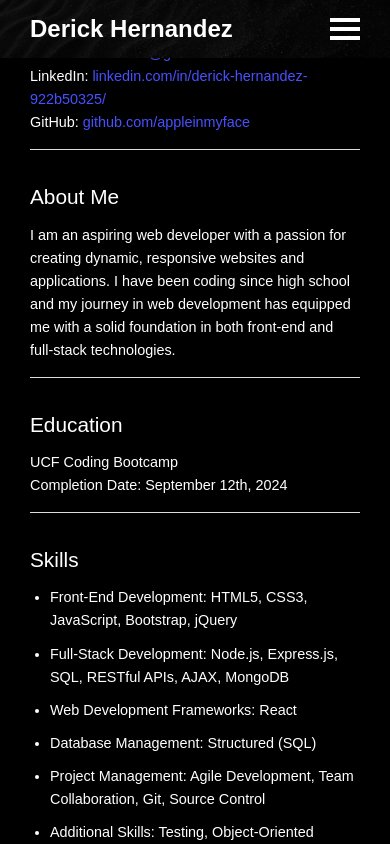
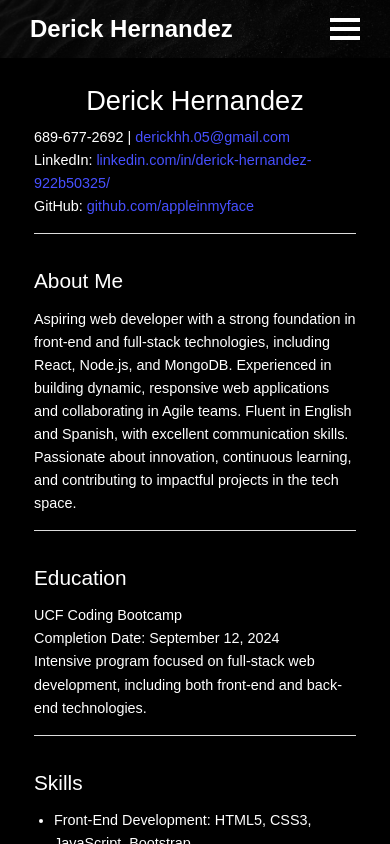
Before and after one commit to appleinmyface/React-Portfolio, a React (Vite) app: page /resume in a window 390 px wide. Built offline with nearby package versions, Linux system fonts and the light colour scheme.

Commit message:
added styles and updated my resume

```diff
--- a/src/pages/AboutMe.css
+++ b/src/pages/AboutMe.css
@@ -75,3 +75,26 @@
     text-align: center; /* Center the name in mobile */
   }
 }
+
+/* Small devices (mobile phones) */
+@media (max-width: 480px) {
+  .about-me {
+    margin-top: 200px;
+  }
+
+  .profile-pic {
+    width: 150px;
+  }
+
+  .typing-effect {
+    font-size: 1.5rem; /* Adjust font size for smaller screens */
+  }
+
+  .bio h1 {
+    font-size: 1.5rem; /* Adjust font size for smaller screens */
+  }
+
+  .bio p {
+    font-size: 0.9rem; /* Adjust font size for smaller screens */
+  }
+}
--- a/src/pages/Contact.jsx
+++ b/src/pages/Contact.jsx
@@ -60,7 +60,9 @@ const Contact = () => {
   };
 
   return (
+
     <div className="contact-container">
+      <h1 className="contact-title">Contact Me</h1>
       <div className="contact-content">
         <form className="contact-form" onSubmit={handleSubmit}>
           <input
@@ -86,7 +88,7 @@ const Contact = () => {
             onChange={handleChange}
             required
           ></textarea>
-          <button type="submit" disabled={loading}>
+          <button type="submit" className="submit-button" disabled={loading}>
             {loading ? "Sending..." : "Send"}
           </button>
           {status && <p className="status-message">{status}</p>}
--- a/src/pages/Home.css
+++ b/src/pages/Home.css
@@ -154,6 +154,10 @@ body {
 }
 
 @media (max-width: 480px) {
+    .home-container {
+        margin-top: 250px;
+        padding: 10px; /* Adjust padding for smaller screens */
+    }
     .home-header h1 {
         font-size: 2em; /* Further adjust header font size for extra small screens */
     }
--- a/src/pages/Home.jsx
+++ b/src/pages/Home.jsx
@@ -13,7 +13,7 @@ const Home = () => {
             </header>
             <div className="home-buttons">
                 <a href="/contact" className="btn connect">Connect with Me</a>
-                <a href="/resume" className="btn resume" target="_blank" rel="noopener noreferrer">Resume</a>
+                <a href="/resume" className="btn resume">Resume</a>
             </div>
         </div>
     );
--- a/src/pages/Portfolio.jsx
+++ b/src/pages/Portfolio.jsx
@@ -52,6 +52,8 @@ const Portfolio = () => {
 
   return (
     // Portfolio component JSX
+    <div className="portfolio">
+    <h1 className="portfolio-title text-lg-start">Portfolio</h1>
     <div className="portfolio-container">
       {projects.map((project, index) => (
         <Project
@@ -63,6 +65,7 @@ const Portfolio = () => {
         />
       ))}
     </div>
+  </div>
   );
 };
 
--- a/src/pages/Resume.css
+++ b/src/pages/Resume.css
@@ -9,7 +9,7 @@
     border-radius: 8px;
     box-shadow: 0 4px 8px rgba(0, 0, 0, 0.1);
     font-family: 'Arial', sans-serif;
-    margin-top: 500px;
+    margin-top: 900px;
   }
 
   .resume-container h1 {
@@ -82,10 +82,38 @@
   }
 
   /* Mobile Support */
+  @media only screen and (max-width: 1024px) {
+    .resume-container {
+      padding: 30px;
+      margin-top: 500px;
+    }
+
+    .resume-container h1 {
+      font-size: 2.2em;
+    }
+
+    .resume-container p, .resume-container ul {
+      font-size: 1.1em;
+    }
+
+    .resume-container h2 {
+      font-size: 1.6em;
+    }
+
+    .resume-container h3 {
+      font-size: 1.3em;
+    }
+
+    .resume-container a.download-link {
+      padding: 10px 18px;
+      font-size: 1.1em;
+    }
+  }
+
   @media only screen and (max-width: 768px) {
     .resume-container {
       padding: 20px;
-      margin-top: 550px;
+      margin-top: 800px;
     }
 
     .resume-container h1 {
@@ -110,9 +138,94 @@
     }
   }
 
-  @media only screen and (max-width: 480px) {
+  @media only screen and (max-width: 430px) {
     .resume-container {
-      padding: 10px;
+      padding: 15px;
+      margin-top: 1100px;
+    }
+
+    .resume-container h1 {
+      font-size: 1.9em;
+    }
+
+    .resume-container p, .resume-container ul {
+      font-size: 0.95em;
+    }
+
+    .resume-container h2 {
+      font-size: 1.4em;
+    }
+
+    .resume-container h3 {
+      font-size: 1.2em;
+    }
+
+    .resume-container a.download-link {
+      padding: 9px 14px;
+      font-size: 0.95em;
+    }
+  }
+
+  @media only screen and (max-width: 414px) {
+    .resume-container {
+      padding: 16px;
+      margin-top: 1200px;
+    }
+
+    .resume-container h1 {
+      font-size: 1.8em;
+    }
+
+    .resume-container p, .resume-container ul {
+      font-size: 0.95em;
+    }
+
+    .resume-container h2 {
+      font-size: 1.4em;
+    }
+
+    .resume-container h3 {
+      font-size: 1.2em;
+    }
+
+    .resume-container a.download-link {
+      padding: 9px 14px;
+      font-size: 0.95em;
+    }
+  }
+
+  @media only screen and (max-width: 390px) {
+    .resume-container {
+      padding: 14px;
+      margin-top: 1150px;
+    }
+
+    .resume-container h1 {
+      font-size: 1.7em;
+    }
+
+    .resume-container p, .resume-container ul {
+      font-size: 0.9em;
+    }
+
+    .resume-container h2 {
+      font-size: 1.3em;
+    }
+
+    .resume-container h3 {
+      font-size: 1.1em;
+    }
+
+    .resume-container a.download-link {
+      padding: 8px 12px;
+      font-size: 0.9em;
+    }
+  }
+
+  @media only screen and (max-width: 375px) {
+    .resume-container {
+      padding: 12px;
+      margin-top: 1400px;
     }
 
     .resume-container h1 {
@@ -136,3 +249,31 @@
       font-size: 0.9em;
     }
   }
+
+  @media only screen and (max-width: 320px) {
+    .resume-container {
+      padding: 10px;
+      margin-top: 1250px;
+    }
+
+    .resume-container h1 {
+      font-size: 1.6em;
+    }
+
+    .resume-container p, .resume-container ul {
+      font-size: 0.85em;
+    }
+
+    .resume-container h2 {
+      font-size: 1.2em;
+    }
+
+    .resume-container h3 {
+      font-size: 1em;
+    }
+
+    .resume-container a.download-link {
+      padding: 7px 10px;
+      font-size: 0.85em;
+    }
+  }
--- a/src/pages/Resume.jsx
+++ b/src/pages/Resume.jsx
@@ -5,7 +5,8 @@ const Resume = () => {
   return (
     <div className="resume-container">
       <h1>Derick Hernandez</h1>
-      <p>Email: <a href="mailto:derickhh.05@gmail.com">derickhh.05@gmail.com</a><br />
+      <p>
+        689-677-2692 | <a href="mailto:derickhh.05@gmail.com">derickhh.05@gmail.com</a><br />
         LinkedIn: <a href="https://www.linkedin.com/in/derick-hernandez-922b50325/" target="_blank" rel="noopener noreferrer">linkedin.com/in/derick-hernandez-922b50325/</a><br />
         GitHub: <a href="https://github.com/appleinmyface" target="_blank" rel="noopener noreferrer">github.com/appleinmyface</a>
       </p>
@@ -14,23 +15,27 @@ const Resume = () => {
 
       <h2>About Me</h2>
       <p>
-        I am an aspiring web developer with a passion for creating dynamic, responsive websites and applications. I have been coding since high school and my journey in web development has equipped me with a solid foundation in both front-end and full-stack technologies.
+        Aspiring web developer with a strong foundation in front-end and full-stack technologies, including React, Node.js, and MongoDB. Experienced in building dynamic, responsive web applications and collaborating in Agile teams. Fluent in English and Spanish, with excellent communication skills. Passionate about innovation, continuous learning, and contributing to impactful projects in the tech space.
       </p>
 
       <hr />
 
       <h2>Education</h2>
-      <p>UCF Coding Bootcamp <br /> Completion Date: September 12th, 2024</p>
+      <p>
+        UCF Coding Bootcamp <br />
+        Completion Date: September 12, 2024<br />
+        Intensive program focused on full-stack web development, including both front-end and back-end technologies.
+      </p>
 
       <hr />
 
       <h2>Skills</h2>
       <ul>
-        <li>Front-End Development: HTML5, CSS3, JavaScript, Bootstrap, jQuery</li>
-        <li>Full-Stack Development: Node.js, Express.js, SQL, RESTful APIs, AJAX, MongoDB</li>
+        <li>Front-End Development: HTML5, CSS3, JavaScript, Bootstrap</li>
+        <li>Full-Stack Development: Node.js, Express.js, SQL, RESTful APIs, MongoDB</li>
         <li>Web Development Frameworks: React</li>
-        <li>Database Management: Structured (SQL)</li>
-        <li>Project Management: Agile Development, Team Collaboration, Git, Source Control</li>
+        <li>Database Management: SQL, MongoDB</li>
+        <li>Project Management: Agile Development, Git, Source Control (GitHub)</li>
         <li>Additional Skills: Testing, Object-Oriented Programming (OOP), Computer Science Fundamentals</li>
       </ul>
 
@@ -39,15 +44,18 @@ const Resume = () => {
       <h2>Experience</h2>
       <h3>Team Collaboration & Agile Development</h3>
       <p>
-        Worked in collaborative team environments, practicing Agile development methodologies. Contributed to issue tracking, functional feedback, and project management.
+        Collaborated in Agile development teams of 4 members to deliver full-stack web applications within sprint deadlines. Conducted code reviews, provided technical feedback, and improved overall code quality using Git for version control and peer reviews.
       </p>
 
-      <h3>Technical Interview Preparation</h3>
+      <h3>Full-Stack Web Application Projects</h3>
       <p>
-        Built strong foundational knowledge in computer science principles and coding practices, preparing for technical interviews with hands-on experience and project-based learning.
+        <strong>React Portfolio:</strong> Built a modern, responsive portfolio using React.js, showcasing my web development skills and projects in an interactive way. Designed with HTML, CSS, and JavaScript, optimizing for both performance and maintainability.
+      </p>
+      <p>
+        <strong>Social Network API:</strong> Developed a RESTful API for a social network web application using Node.js, Express.js, MongoDB, and Mongoose. Designed API endpoints for creating, retrieving, updating, and deleting users and associated thoughts and reactions. Handled user management, thought posting, reactions, and friend lists.
       </p>
 
-      <a href="/Derick_Hernandez_Resume.pdf" download="Derick_Hernandez_Resume.pdf" className="download-link">
+      <a href="/DerickHernandez_Resume.pdf" download="DerickHernandez_Resume.pdf" className="download-link">
         Download My Resume
       </a>
     </div>
```
Also changed, not shown: src/pages/Contact.css (+77 -5 lines), src/pages/Portfolio.css (+62 -12 lines), 2 other files (tests, documents, lock files or other folders).
